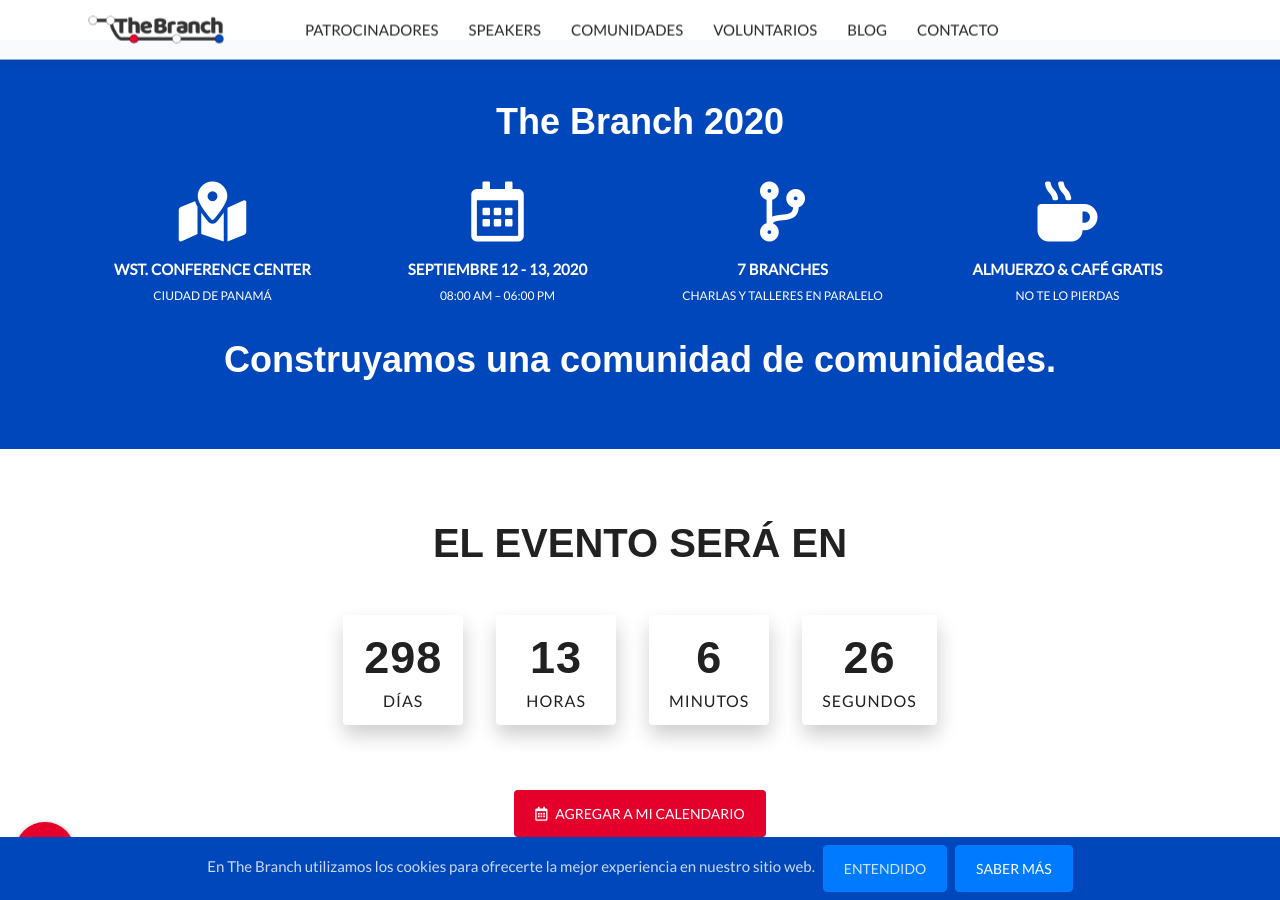
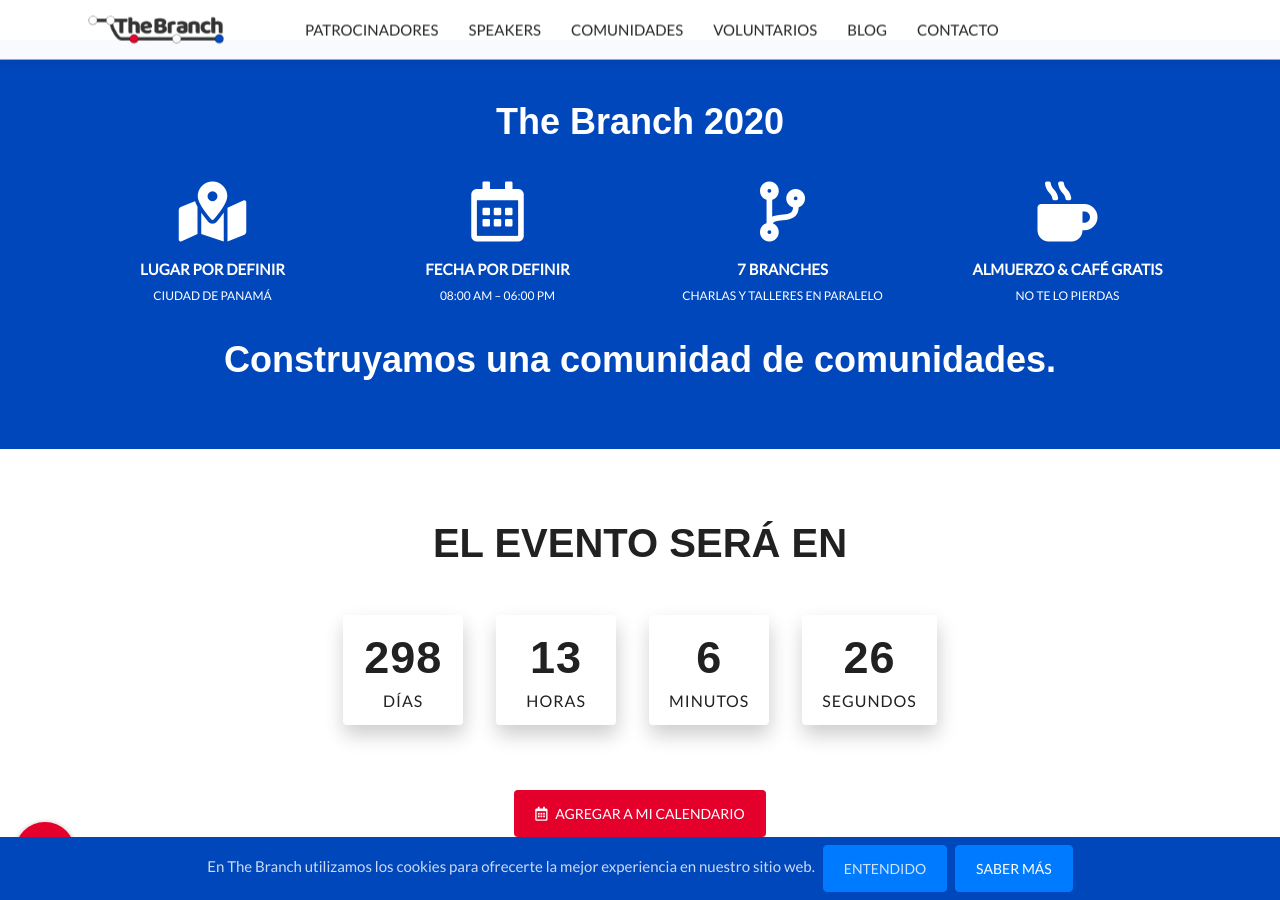
Before and after one commit to marvlm/thebranchconf, a Jekyll site: the page built from index.html, in a window 1280 px wide and 900 px high, scrolled down 2406 px. Built offline with Jekyll 4.4.1, drawn with Linux system fonts in a browser that asks for light colours; nearby versions of some CDN libraries; some web fonts are replaced; the list of posts is cut into pages by our own code; comment, search, counter and statistics services are not loaded; some of the changed text lies outside the part shown.

Commit message:
Removed date until it is really defined

```diff
--- a/_config.yml
+++ b/_config.yml
@@ -19,8 +19,9 @@
 tagline: El evento de desarrollo, tecnología e innovación más grande de Panamá
 slogan: "... evolucionemos el ecosistema tecnológico de Panamá. Juntos!"
 description: The Branch es el evento de conferencias de desarrollo de software, tecnología e innovación, más grande de Panamá. Juntos evolucionamos Panamá!
-date: "SEPTIEMBRE 12 - 13, 2020"
-place: "CIUDAD DE PANAMÁ"
+date: "Fecha por definir" ## SEPTIEMBRE 12 - 13, 2020
+place: "Lugar por definir"
+city: "CIUDAD DE PANAMÁ"
 logo-white: 'assets/img/logo.png'
 logo: 'assets/img/logo2.png'
 favicon: 'assets/images/favicon.ico'
--- a/_data/carousel.yml
+++ b/_data/carousel.yml
@@ -5,7 +5,7 @@
   image: assets/img/slider/slide3.jpg
   heading: El evento de desarrollo, tecnología e innovación más grande de Panamá
   title: "The Branch Conference"
-  subtitle: SEPTIEMBRE 12 - 13, 2020
+  subtitle: Fecha por definir
   btn: false
   btn_text:
   btn_link:
--- a/_includes/widgets/2020.html
+++ b/_includes/widgets/2020.html
@@ -10,8 +10,8 @@
             <div class="col-md-6 col-lg-3 col-xs-12 work-counter-widget text-center">
                 <div class="counter wow fadeInRight" data-wow-delay="0.3s">
                     <div class="icon"><i class="fas fa-map-marked-alt"></i></div>
-                    <p>Wst. Conference Center</p>
-                    <span>Ciudad de Panamá</span>
+                    <p>{{ site.place }}</p>
+                    <span>{{ site.city }}</span>
                 </div>
             </div>
             <!-- Counter Item -->
```
